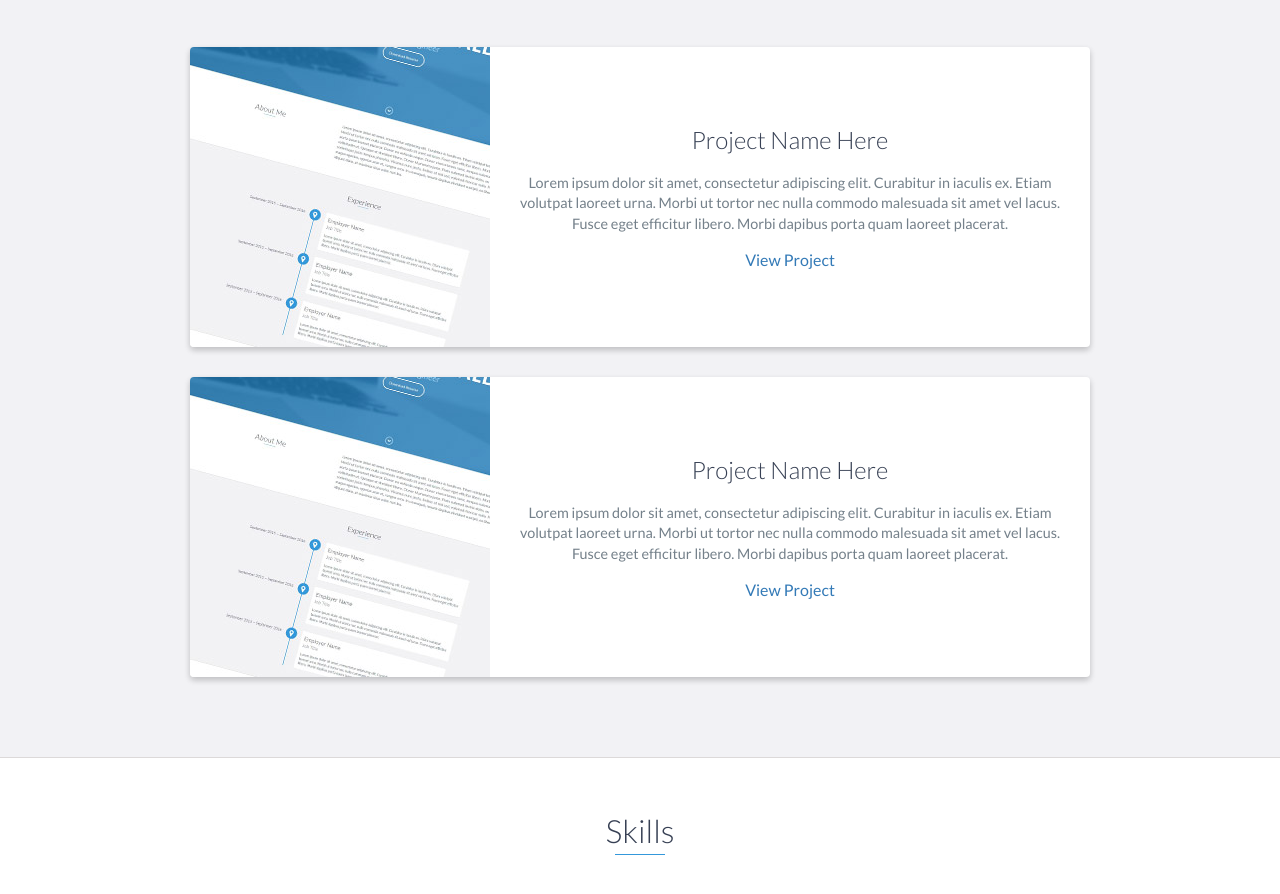
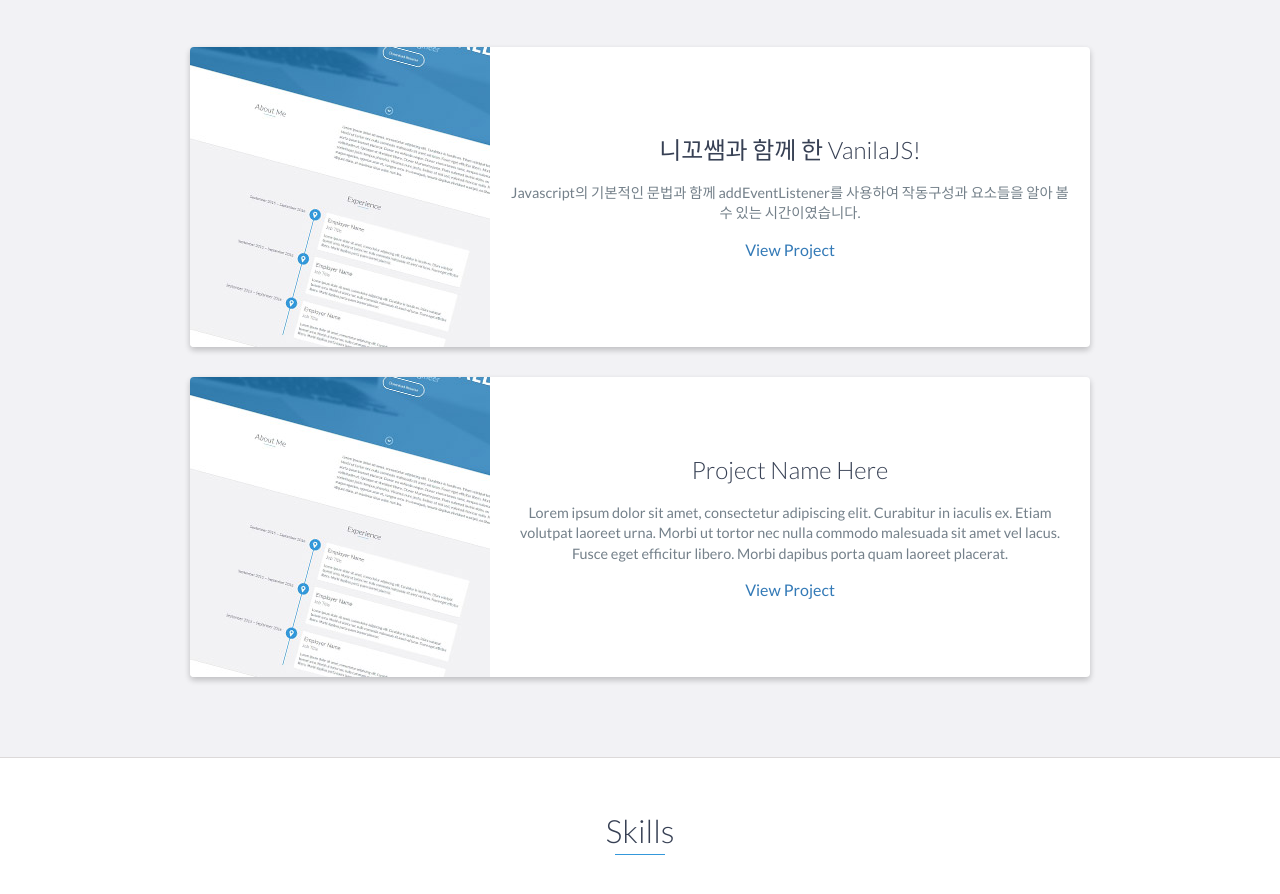
Before and after one commit to zirzirlove96/zirzirlove.github.io, a website: page index.html in a window 1280 px wide. Shown: the part 1125-2019 px from the top of the page. Drawn offline with nearby package versions, Linux system fonts and the light colour scheme.

Commit message:
update index.html

```diff
--- a/index.html
+++ b/index.html
@@ -158,11 +158,10 @@
                     </div>
                     <!-- End .project-image -->
                     <div class="project-info">
-                        <h3>Project Name Here</h3>
+                        <h3>니꼬쌤과 함께 한 VanilaJS!</h3>
                         <p>
-                            Lorem ipsum dolor sit amet, consectetur adipiscing elit. Curabitur in iaculis ex. Etiam
-                            volutpat laoreet urna. Morbi ut tortor nec nulla commodo malesuada sit amet vel lacus. Fusce
-                            eget efficitur libero. Morbi dapibus porta quam laoreet placerat.
+                            Javascript의 기본적인 문법과 함께 addEventListener를 사용하여
+                            작동구성과 요소들을 알아 볼 수 있는 시간이였습니다.
                         </p>
                         <a href="#">View Project</a>
                     </div>
```
